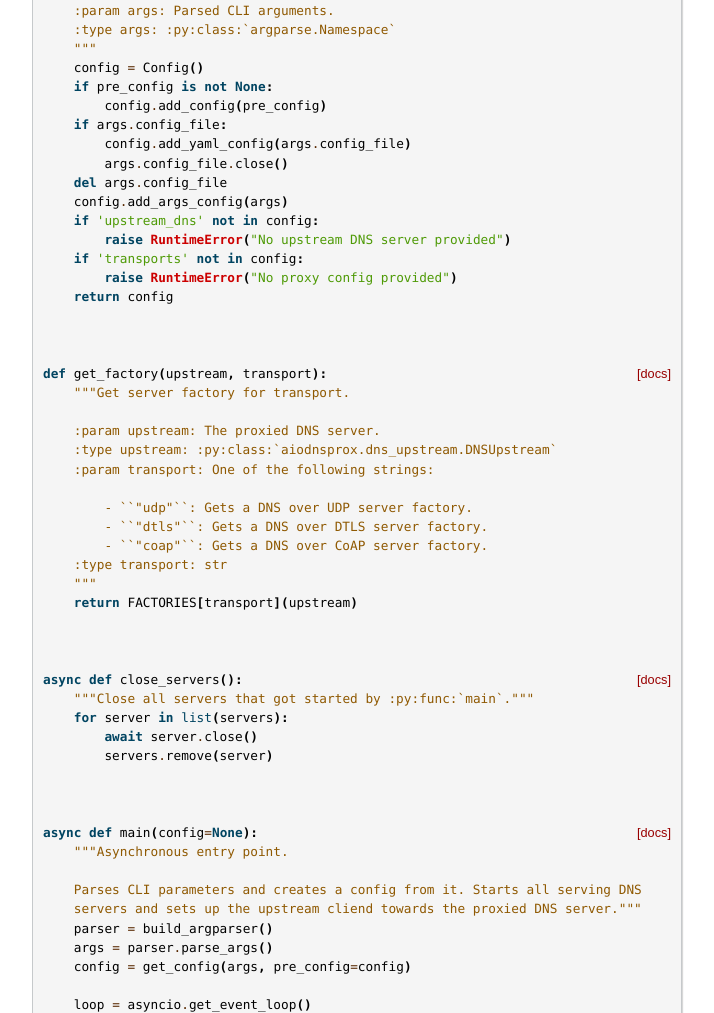
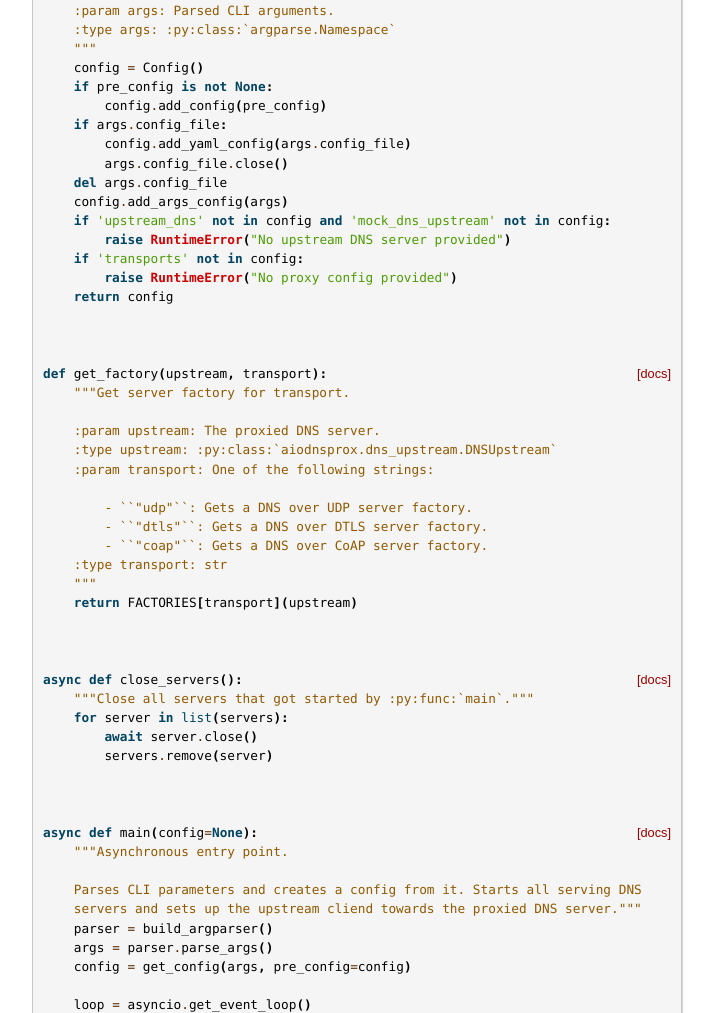
Before and after one commit to netd-tud/aiodnsprox, a plain HTML site: page docs/_modules/aiodnsprox/cli/proxy.html in a window 1280 px wide. Shown: the part 2865-3878 px from the top of the page, without its empty margins (398-1112 px from the left). Drawn offline with Linux system fonts and the light colour scheme.

Commit message:
Update docs

```diff
--- a/docs/_modules/aiodnsprox/cli/proxy.html
+++ b/docs/_modules/aiodnsprox/cli/proxy.html
@@ -190,7 +190,7 @@
         <span class="n">args</span><span class="o">.</span><span class="n">config_file</span><span class="o">.</span><span class="n">close</span><span class="p">()</span>
     <span class="k">del</span> <span class="n">args</span><span class="o">.</span><span class="n">config_file</span>
     <span class="n">config</span><span class="o">.</span><span class="n">add_args_config</span><span class="p">(</span><span class="n">args</span><span class="p">)</span>
-    <span class="k">if</span> <span class="s1">&#39;upstream_dns&#39;</span> <span class="ow">not</span> <span class="ow">in</span> <span class="n">config</span><span class="p">:</span>
+    <span class="k">if</span> <span class="s1">&#39;upstream_dns&#39;</span> <span class="ow">not</span> <span class="ow">in</span> <span class="n">config</span> <span class="ow">and</span> <span class="s1">&#39;mock_dns_upstream&#39;</span> <span class="ow">not</span> <span class="ow">in</span> <span class="n">config</span><span class="p">:</span>
         <span class="k">raise</span> <span class="ne">RuntimeError</span><span class="p">(</span><span class="s2">&quot;No upstream DNS server provided&quot;</span><span class="p">)</span>
     <span class="k">if</span> <span class="s1">&#39;transports&#39;</span> <span class="ow">not</span> <span class="ow">in</span> <span class="n">config</span><span class="p">:</span>
         <span class="k">raise</span> <span class="ne">RuntimeError</span><span class="p">(</span><span class="s2">&quot;No proxy config provided&quot;</span><span class="p">)</span>
```
